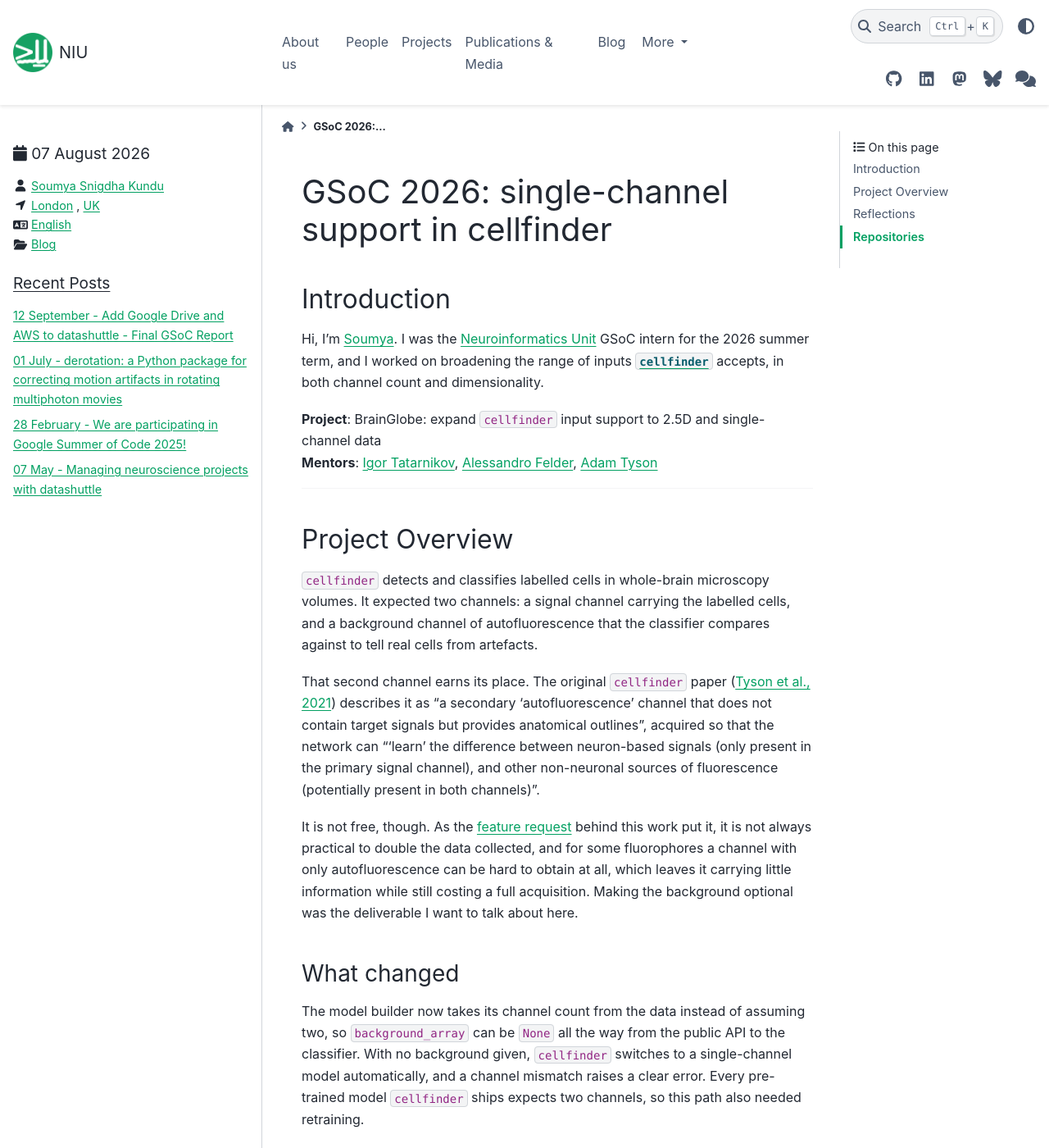
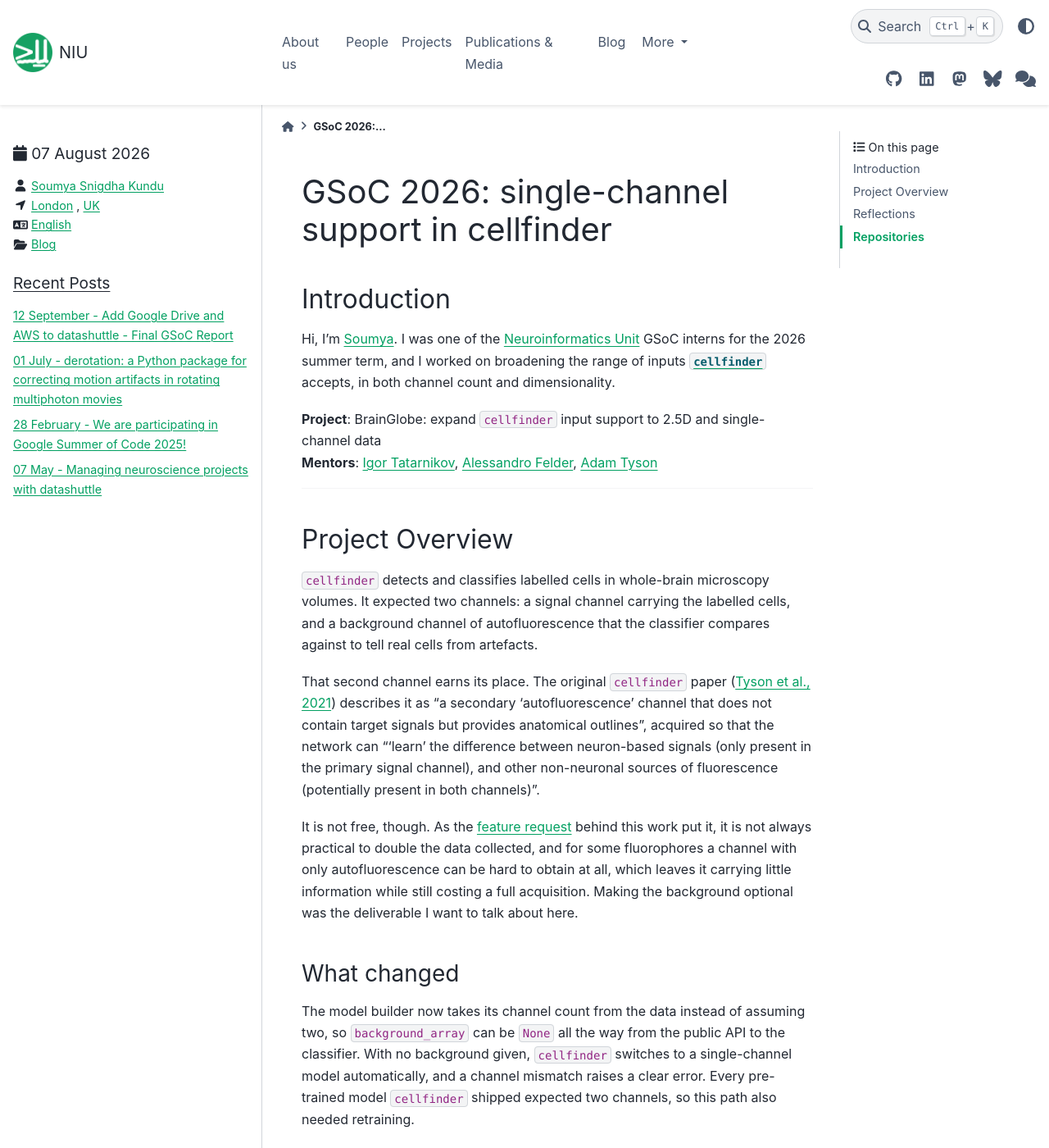
Before and after one commit to neuroinformatics-unit/neuroinformatics-unit.github.io, a Sphinx documentation site: the page built from docs/source/blog/gsoc_2026_cellfinder.md, in a window 1280 px wide and 1400 px high. Shown: the whole window at 82% size. Built offline with Sphinx 7.4.7 and the PyData theme 0.15.4, drawn with Linux system fonts in a browser that asks for light colours; nearby versions of some CDN libraries; pages that are not in the unit, such as notebooks, are missing from menus.

Commit message:
Correct the intern count and the shipped-model tense

```diff
--- a/docs/source/blog/gsoc_2026_cellfinder.md
+++ b/docs/source/blog/gsoc_2026_cellfinder.md
@@ -10,7 +10,7 @@
 
 ## Introduction
 
-Hi, I'm [Soumya](https://github.com/aymuos15). I was the [Neuroinformatics Unit](https://github.com/neuroinformatics-unit) GSoC intern for the 2026 summer term, and I worked on broadening the range of inputs [`cellfinder`](https://github.com/brainglobe/cellfinder) accepts, in both channel count and dimensionality.
+Hi, I'm [Soumya](https://github.com/aymuos15). I was one of the [Neuroinformatics Unit](https://github.com/neuroinformatics-unit) GSoC interns for the 2026 summer term, and I worked on broadening the range of inputs [`cellfinder`](https://github.com/brainglobe/cellfinder) accepts, in both channel count and dimensionality.
 
 **Project**: BrainGlobe: expand `cellfinder` input support to 2.5D and single-channel data <br>
 **Mentors**: [Igor Tatarnikov](https://github.com/IgorTatarnikov), [Alessandro Felder](https://github.com/alessandrofelder), [Adam Tyson](https://github.com/adamltyson)
@@ -27,7 +27,7 @@ It is not free, though. As the [feature request](https://github.com/brainglobe/c
 
 ### What changed
 
-The model builder now takes its channel count from the data instead of assuming two, so `background_array` can be `None` all the way from the public API to the classifier. With no background given, `cellfinder` switches to a single-channel model automatically, and a channel mismatch raises a clear error. Every pre-trained model `cellfinder` ships expects two channels, so this path also needed retraining.
+The model builder now takes its channel count from the data instead of assuming two, so `background_array` can be `None` all the way from the public API to the classifier. With no background given, `cellfinder` switches to a single-channel model automatically, and a channel mismatch raises a clear error. Every pre-trained model `cellfinder` shipped expected two channels, so this path also needed retraining.
 
 The same support runs through the napari plugin, so detection, curation and training all work from a signal channel alone. Curation writes only the signal cubes and notes the missing background in the training YAML, so training your own single-channel model needs no extra configuration.
 
```
